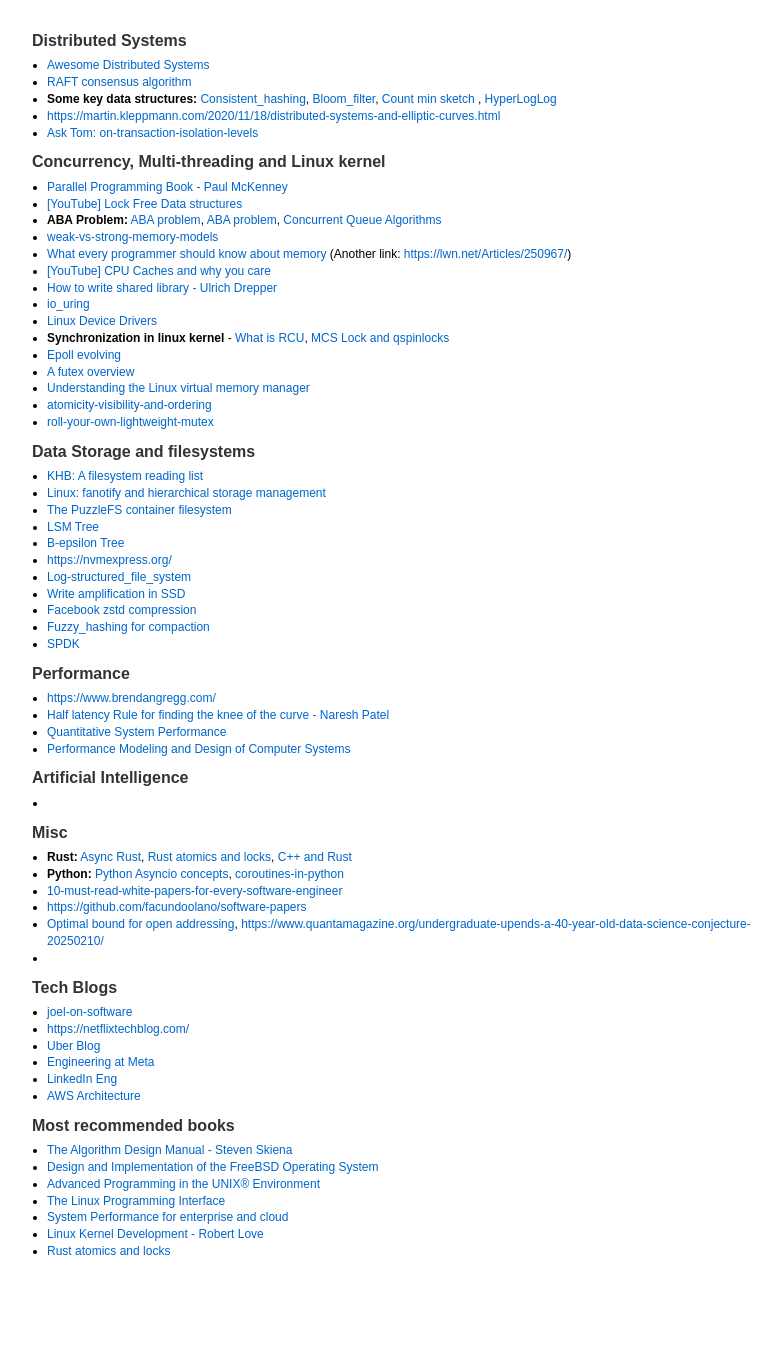
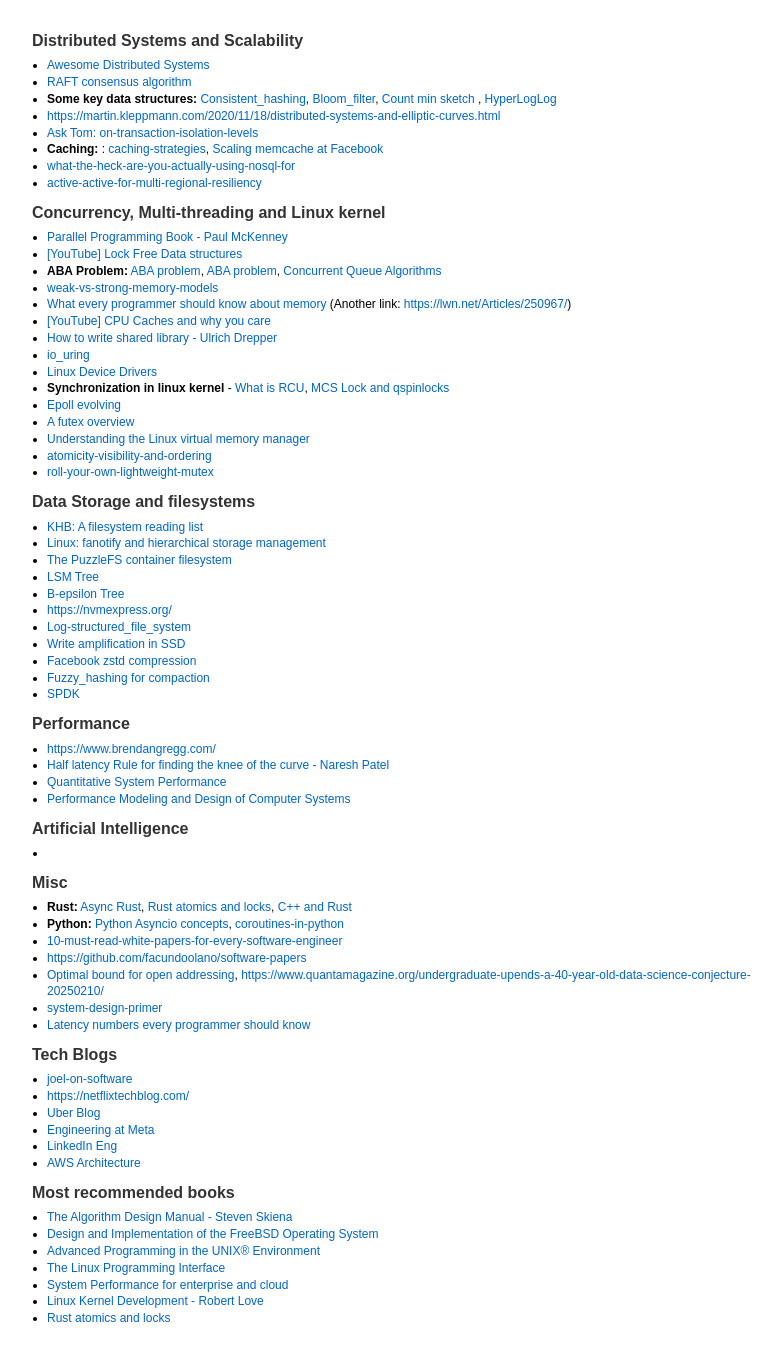
Before and after one commit to niraj17/niraj17.github.io, a Jekyll site: the page info/tech.html, which Jekyll copies as it is, in a window 1280 px wide. Shown: the whole page, without its empty margins (223-1005 px from the left). Built offline with Jekyll 4.4.1, drawn with Linux system fonts in a browser that asks for light colours; before the commit the page ends 1300 px from its top, so only the background shows below that.

Commit message:
Update tech.html

```diff
--- a/info/tech.html
+++ b/info/tech.html
@@ -94,13 +94,16 @@
     <div class="container">
 
      <div class="section">
-      <h2>Distributed Systems</h2>
+      <h2>Distributed Systems and Scalability</h2>
       <ul>
           <li> <a href=https://github.com/theanalyst/awesome-distributed-systems?tab=readme-ov-file>Awesome Distributed Systems</a>
           <li> <a href=https://raft.github.io/>RAFT consensus algorithm</a>
           <li> <b>Some key data structures:</b> <a href=https://en.wikipedia.org/wiki/Consistent_hashing>Consistent_hashing</a>, <a href=https://en.wikipedia.org/wiki/Bloom_filter>Bloom_filter</a>, <a href=https://en.wikipedia.org/wiki/Count%E2%80%93min_sketch>Count min sketch</a> , <a href=https://en.wikipedia.org/wiki/HyperLogLog>HyperLogLog</a>
           <li> <a href=https://martin.kleppmann.com/2020/11/18/distributed-systems-and-elliptic-curves.html>https://martin.kleppmann.com/2020/11/18/distributed-systems-and-elliptic-curves.html</a>
           <li> <a href=https://asktom.oracle.com/Misc/oramag/on-transaction-isolation-levels.html>Ask Tom: on-transaction-isolation-levels</a>
+	  <li> <b>Caching: </b>: <a href=https://codeahoy.com/2017/08/11/caching-strategies-and-how-to-choose-the-right-one/>caching-strategies</a>, <a href=https://www.usenix.org/system/files/conference/nsdi13/nsdi13-final170_update.pdf> Scaling memcache at Facebook</a>
+          <li> <a href=https://highscalability.com/what-the-heck-are-you-actually-using-nosql-for/>what-the-heck-are-you-actually-using-nosql-for</a>
+          <li> <a href=https://netflixtechblog.com/active-active-for-multi-regional-resiliency-c47719f6685b>active-active-for-multi-regional-resiliency</a>
 
      </ul>
      </div>
@@ -169,7 +172,8 @@
 	<li><a href=https://devcookies.medium.com/10-must-read-white-papers-for-every-software-engineer-a205f1eba82b>10-must-read-white-papers-for-every-software-engineer</a>
         <li><a href=https://github.com/facundoolano/software-papers>https://github.com/facundoolano/software-papers</a>
         <li><a href=https://arxiv.org/abs/2501.02305>Optimal bound for open addressing</a>, <a href=https://www.quantamagazine.org/undergraduate-upends-a-40-year-old-data-science-conjecture-20250210/> https://www.quantamagazine.org/undergraduate-upends-a-40-year-old-data-science-conjecture-20250210/</a>
-        <li>
+        <li><a href=https://github.com/donnemartin/system-design-primer>system-design-primer</a>
+        <li><a href=https://colin-scott.github.io/personal_website/research/interactive_latency.html>Latency numbers every programmer should know</a>
 
      </ul>
      </div>
```
